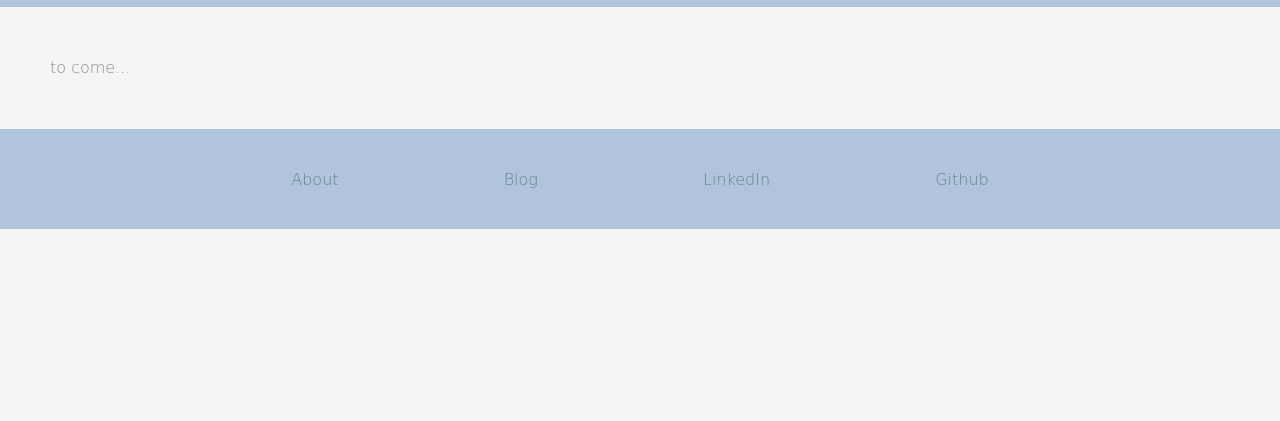
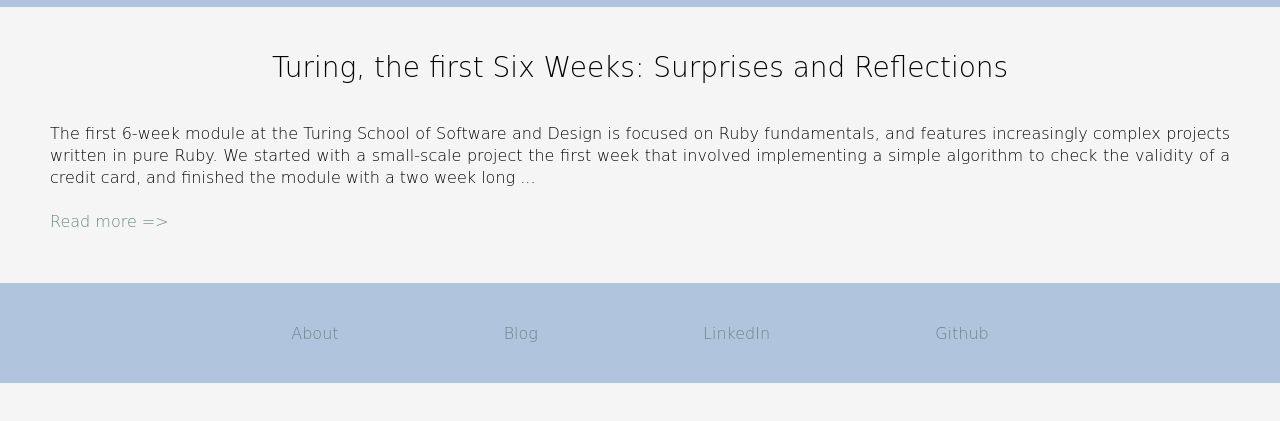
Before and after one commit to emcooper/emcooper.github.io, a plain HTML site: page index.html in a window 1280 px wide. Shown: the part 93-514 px from the top of the page. Drawn offline with Linux system fonts and the light colour scheme; a web font is replaced by a local one.

Commit message:
adds blog snippet to homepage

```diff
--- a/index.html
+++ b/index.html
@@ -20,7 +20,13 @@
       </div>
     </header>
     <section class = "main">
-      to come...
+      <a href="blog.html">
+        <h2 class = "title">
+          Turing, the first Six Weeks: Surprises and Reflections
+        </h2><br><br>
+        <p>The first 6-week module at the Turing School of Software and Design is focused on Ruby fundamentals, and features increasingly complex projects written in pure Ruby. We started with a small-scale project the first week that involved implementing a simple algorithm to check the validity of a credit card, and finished the module with a two week long ...</p><br>
+        <h3 class = "readmore">Read more =><h3>
+    </a>
     </section>
     <footer>
       <div class = bottom-nav>
--- a/styles.css
+++ b/styles.css
@@ -70,14 +70,16 @@ h1 {
 h2{
   text-align: center;
   font-size: 28px;
+  color: black;
 }
 p{
   text-align: justify;
+  color: black;
 }
 
 .main {
-
-  padding: 50px
+  color: black;
+  padding: 50px;
 }
 
 .top-nav {
```
Also changed, not shown: blog.html (+2 -2 lines).
